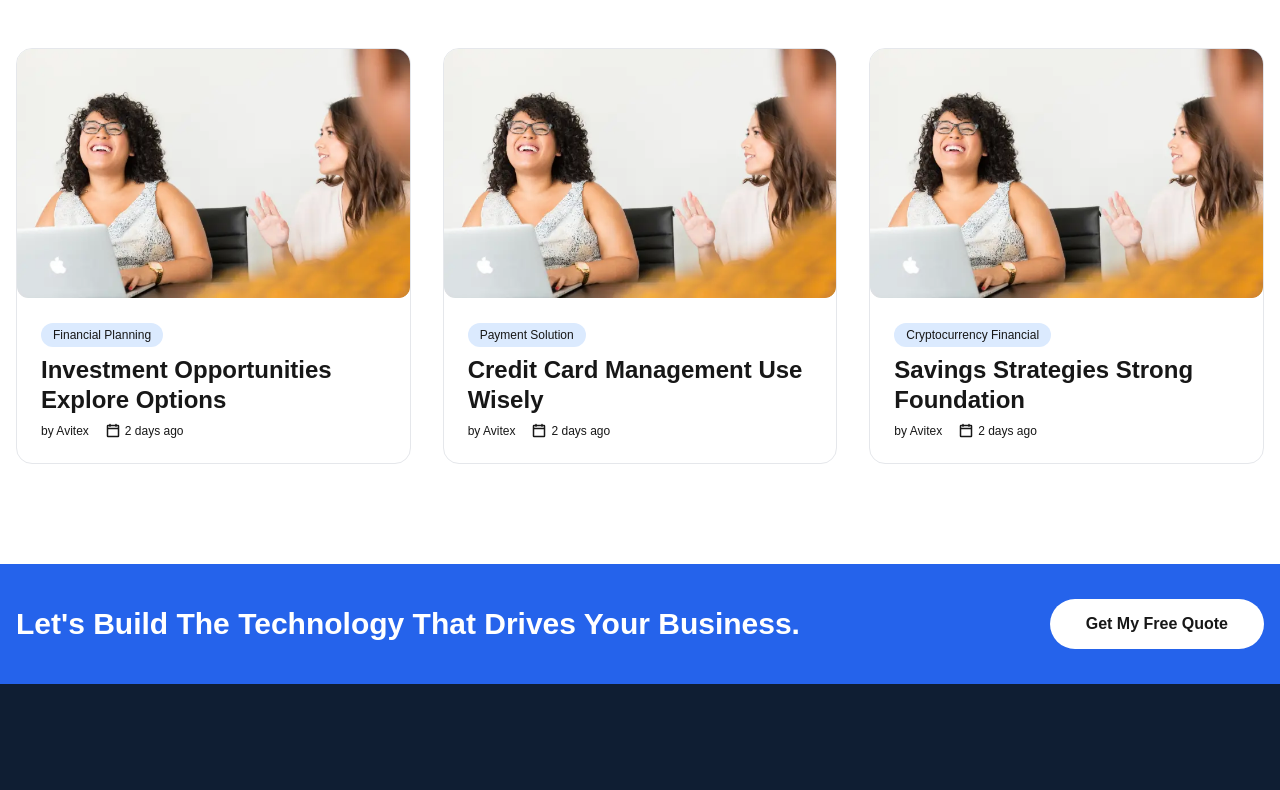
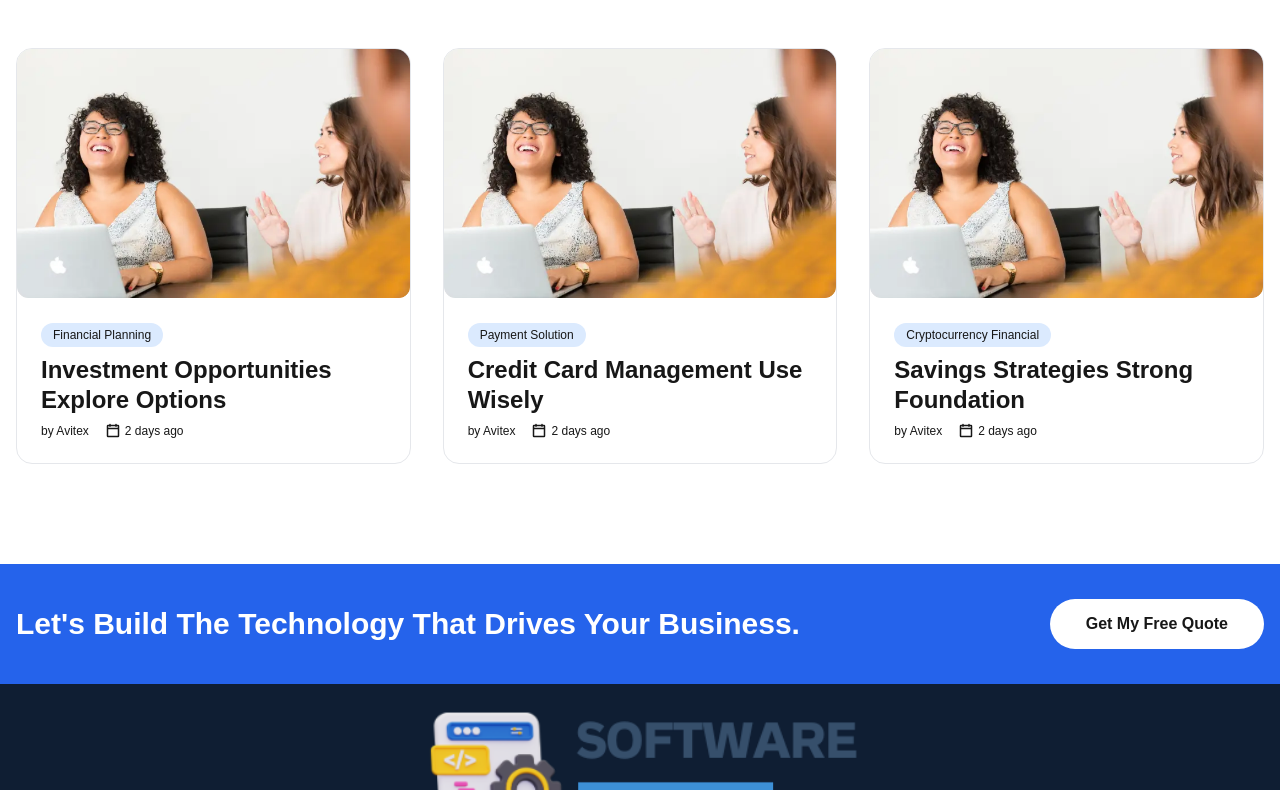
Before and after one commit to BunthongDev/SoftwareFactory, a Next.js app in the folder website/: page / in a window 1280 px wide. Shown: the part 3597-4387 px from the top of the page. Built offline with nearby package versions, Linux system fonts and the light colour scheme.

Commit message:
Modify the logo company

```diff
--- a/website/src/components/Footer/Footer.jsx
+++ b/website/src/components/Footer/Footer.jsx
@@ -81,16 +81,16 @@ const Footer = () => {
         <div className="flex flex-col items-center gap-6 text-center">
           <Link href="/" className="">
             <Image
-              width={350}
-              height={72}
-              className="w-350 transition-opacity hover:opacity-100"
+              width={450}
+              height={150}
+              className="transition-opacity hover:opacity-100 mt-5"
               src="/images/Software-Factory-Logo.png"
               alt="Software Factory Logo"
               priority
             />
           </Link>
-          <p className="text-lg text-slate-300">
-            Value your time by using great software.
+          <p className="text-lg text-white text-[30px] font-bold">
+            Value your time by using great software.😊
           </p>
           <div className="my-2 flex items-center gap-3">
             {socialLinks.map((link) => (
```
Also changed, not shown: website/public/images/Software-Factory-Logo.png.
